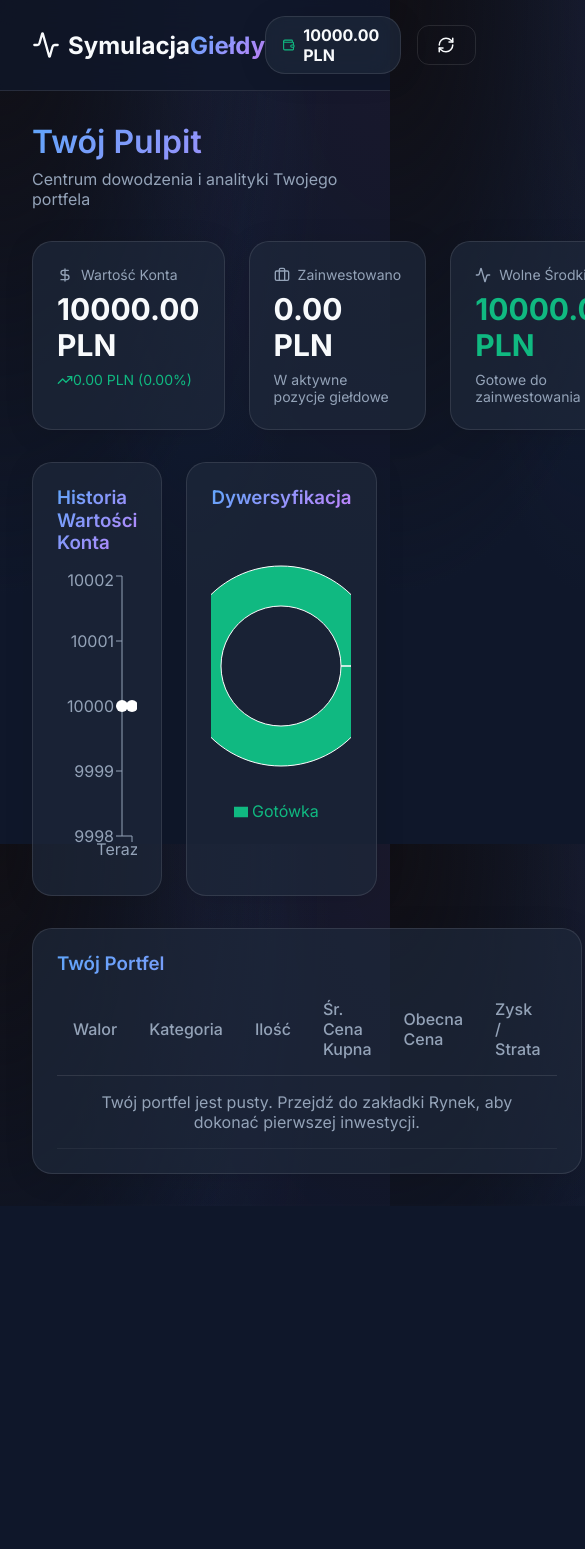
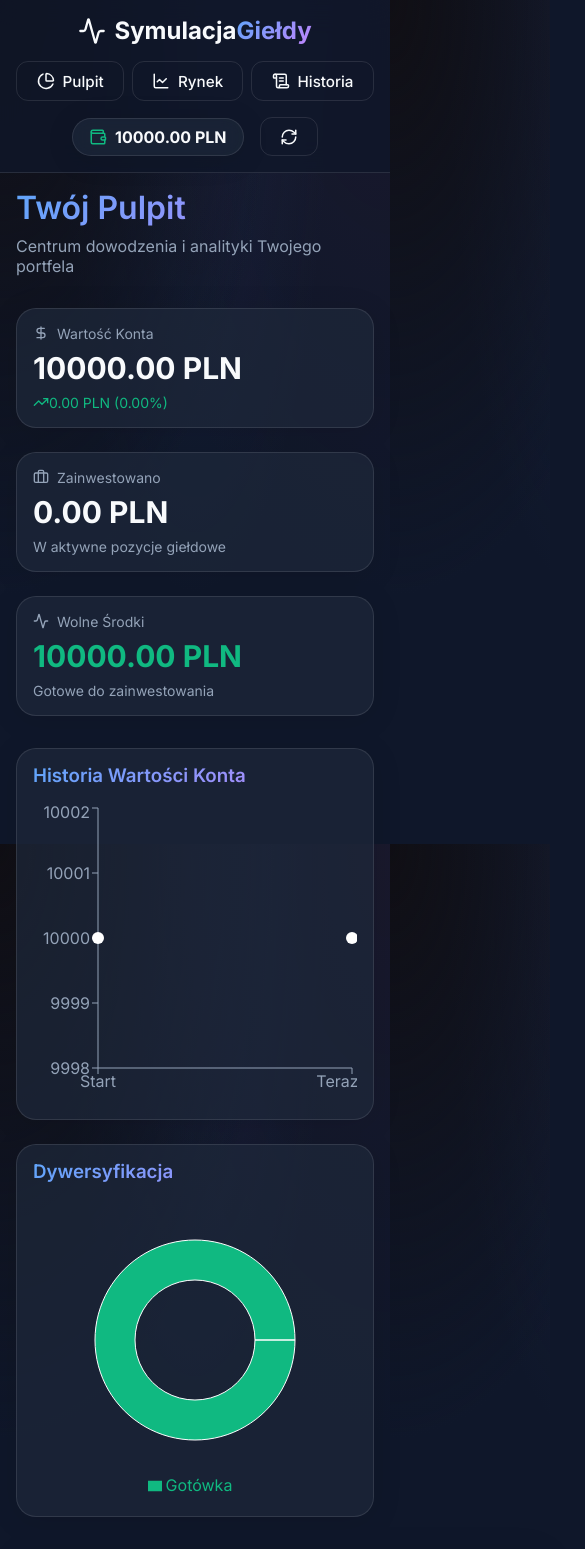
Before and after one commit to Swedrft/symulacja_gieldy, a React (Vite) app: page / in a window 390 px wide. Shown: the top 1549 px of the page, 585 px wide, since content can reach past the window. Before the commit the page ends 1206 px from the top, so only its background shows below. Built offline with nearby package versions, Linux system fonts and the light colour scheme.

Commit message:
Make application fully responsive for mobile devices

```diff
--- a/src/components/Dashboard.jsx
+++ b/src/components/Dashboard.jsx
@@ -62,7 +62,7 @@ export function Dashboard({ brokerState, marketData }) {
         <p className="text-muted">Centrum dowodzenia i analityki Twojego portfela</p>
       </div>
 
-      <div className="grid" style={{ gridTemplateColumns: '1fr 1fr 1fr', gap: '1.5rem', marginBottom: '2rem' }}>
+      <div className="dashboard-grid-3">
         <div className="glass-panel">
           <div className="text-sm text-muted mb-2 flex items-center gap-2"><DollarSign size={16}/> Wartość Konta</div>
           <div className="text-3xl font-bold mb-2">{totalValue.toFixed(2)} PLN</div>
@@ -85,7 +85,7 @@ export function Dashboard({ brokerState, marketData }) {
         </div>
       </div>
 
-      <div className="grid" style={{ gridTemplateColumns: '2fr 1fr', gap: '1.5rem', marginBottom: '2rem' }}>
+      <div className="dashboard-grid-2">
         <div className="glass-panel flex flex-col">
           <h3 className="mb-4 text-gradient">Historia Wartości Konta</h3>
           <div style={{ height: '300px', width: '100%' }}>
@@ -136,7 +136,7 @@ export function Dashboard({ brokerState, marketData }) {
         </div>
       </div>
 
-      <div className="grid" style={{ gridTemplateColumns: '2fr 1fr', gap: '1.5rem' }}>
+      <div className="dashboard-grid-2">
         <div className="glass-panel">
           <h3 className="mb-6 text-gradient">Twój Portfel</h3>
           <div style={{ overflowX: 'auto' }}>
--- a/src/index.css
+++ b/src/index.css
@@ -251,8 +251,28 @@ h1, h2, h3, h4, h5, h6 {
 }
 
 @media (max-width: 768px) {
-  .grid-cols-2, .grid-cols-3, .grid-cols-4 { grid-template-columns: 1fr; }
-  .nav-links { display: none; } /* Simplified for mobile */
+  .grid, .grid-cols-2, .grid-cols-3, .grid-cols-4 { grid-template-columns: 1fr !important; }
+  .navbar { flex-direction: column; gap: 1rem; padding: 1rem; }
+  .nav-links { display: flex; flex-wrap: wrap; justify-content: center; gap: 0.5rem; }
+  .main-content { padding: 1rem; }
+  .glass-panel { padding: 1rem; }
+  .text-3xl { font-size: 1.5rem; }
+}
+
+.md\:grid-cols-2 { display: grid; gap: 2rem; }
+@media (min-width: 769px) {
+  .md\:grid-cols-2 { grid-template-columns: repeat(2, 1fr); }
+}
+
+.dashboard-grid-3 { display: grid; gap: 1.5rem; margin-bottom: 2rem; grid-template-columns: repeat(3, 1fr); }
+.dashboard-grid-2 { display: grid; gap: 1.5rem; margin-bottom: 2rem; grid-template-columns: 2fr 1fr; }
+
+@media (max-width: 1024px) {
+  .dashboard-grid-3 { grid-template-columns: repeat(2, 1fr); }
+  .dashboard-grid-2 { grid-template-columns: 1fr; }
+}
+@media (max-width: 768px) {
+  .dashboard-grid-3 { grid-template-columns: 1fr; }
 }
 
 /* Tables / Lists */
```
